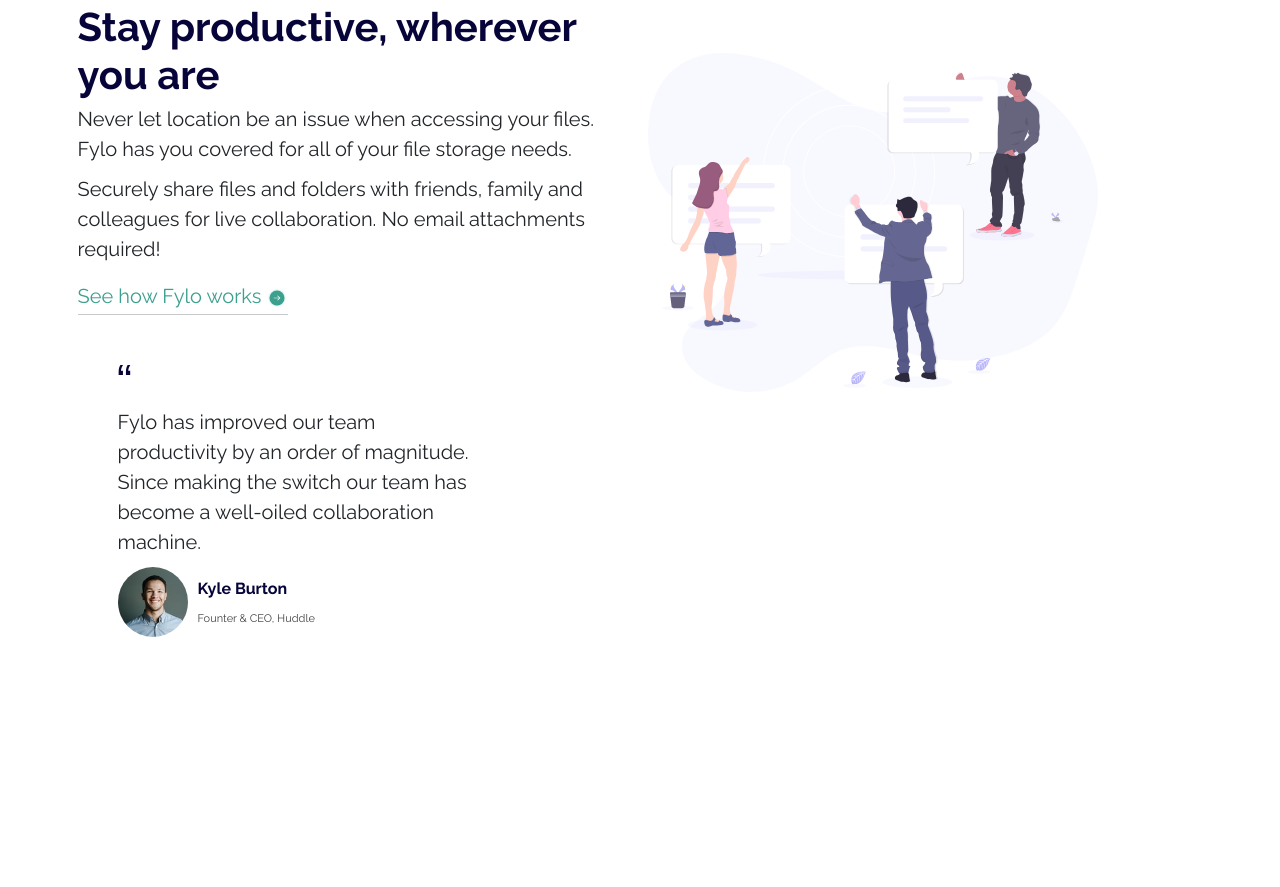
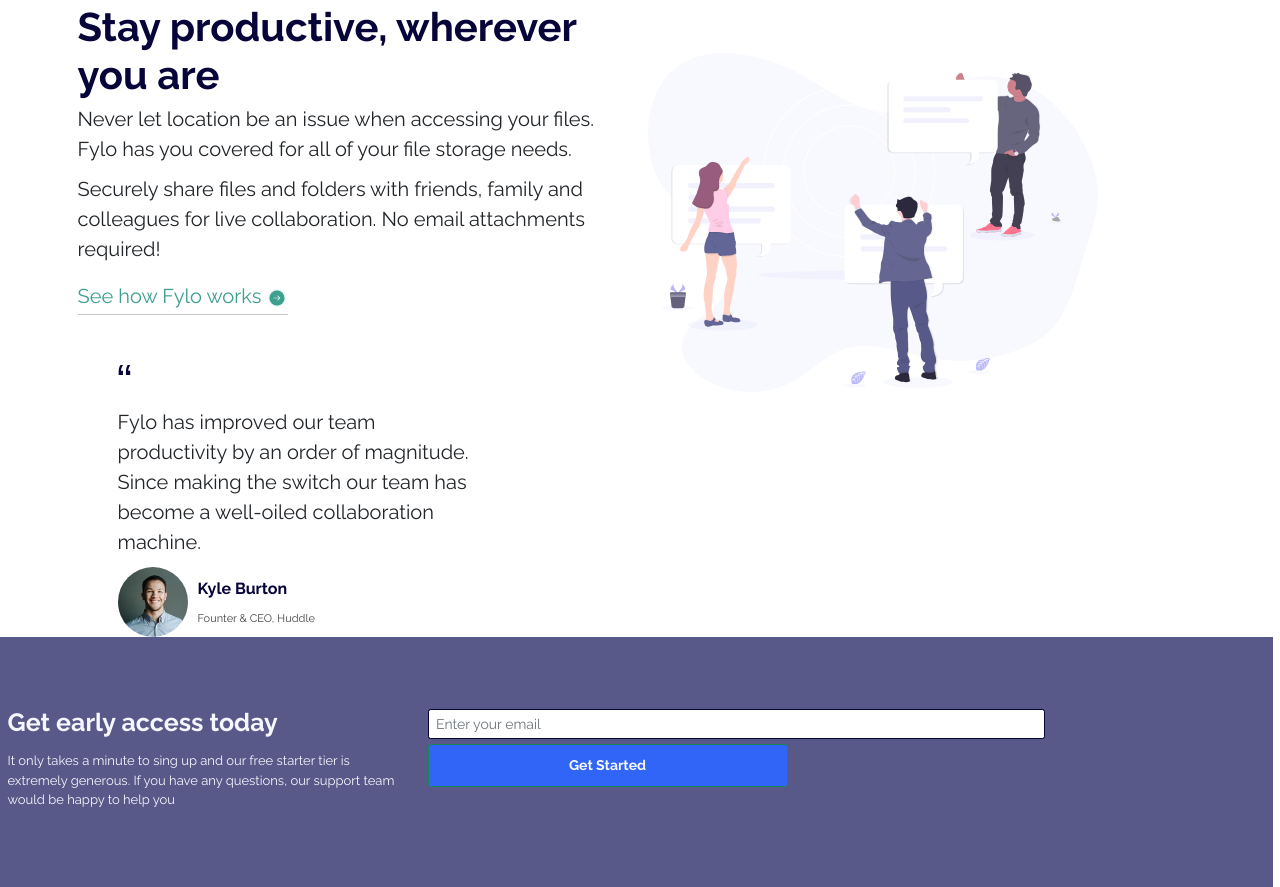
Before and after one commit to Jonathan-Hdzu/fylo-landing-page-frontendmentor, a website: page index.html in a window 1280 px wide. Shown: the part 1168-2055 px from the top of the page. Before the commit the page ends 1805 px from the top, so only its background shows below. Drawn offline with Linux system fonts and the light colour scheme.

Commit message:
Add contact section v1

```diff
--- a/index.html
+++ b/index.html
@@ -119,6 +119,25 @@
     </div>
    </section>
 
+   <section class="contact row">
+      <div class="container row block-info">
+        <div class="contact__info col-12 col-md-6">
+          <p class="contact__info--title">
+            Get early access today
+          </p>
+          <p class="contact__info--description">
+            It only takes a minute to sing up and our free starter tier is extremely generous. If you have any questions, our support team would be happy to help you
+          </p>
+        </div>
+        <div class="contact__form2 col-12 col-md-6">
+          <div class="">
+            <input class="form-control me-2 mt-2" type="email" placeholder="Enter your email" aria-label="Search">
+            <button class="btn btn-outline-success mt-2 " type="submit">Get Started</button>
+          </div>
+        </form>
+      </div>
+   </section>
+
 
 
 
@@ -132,12 +151,11 @@
 
 
 
-  Get early access today
 
-  It only takes a minute to sign up and our free starter tier is extremely generous.
-  If you have any questions, our support team would be happy to help you.
 
-  Get Started For Free
+
+
+
 
   Phone: +1-543-123-4567
   example@fylo.com
--- a/sass/custom.scss
+++ b/sass/custom.scss
@@ -104,7 +104,6 @@
     padding-top: 4rem;
     padding-left: 4rem;
     float: left;
-
     width: 41rem;
 }
 
@@ -142,3 +141,33 @@
     color: #444444;
     margin: 1rem;
 }
+
+.block-info {
+
+}
+.contact {
+    width: 100%;
+    background-color: $desaturated-blue;
+    height: 25rem;
+    display: flex;
+  justify-content: center;
+  align-items: center;
+}
+.contact__info{
+    width: 42rem;
+}
+.contact__info--title {
+    font-family: $font-family-raleway;
+    font-weight: 700;
+    color: $light-grayish-blue;
+    font-size: 2.5rem;
+
+}
+.contact__info--description {
+    font-family: $font-family-raleway;
+    color: $light-grayish-blue;
+    font-size: 1.3rem;
+}
+.contact__form2 {
+
+}
```
Also changed, not shown: sass/custom.css, 1 other file.
